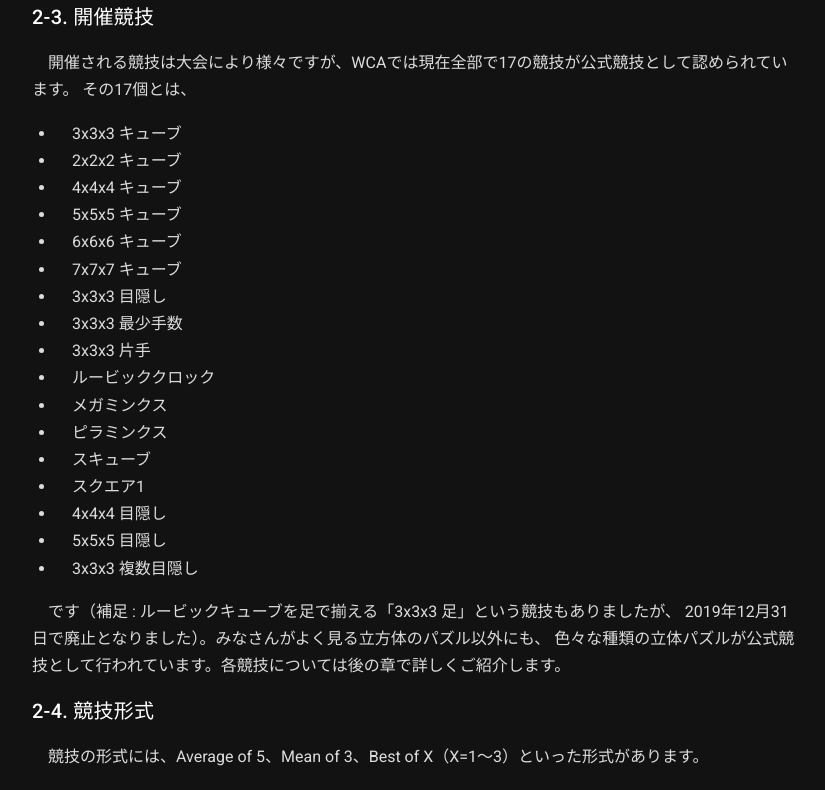
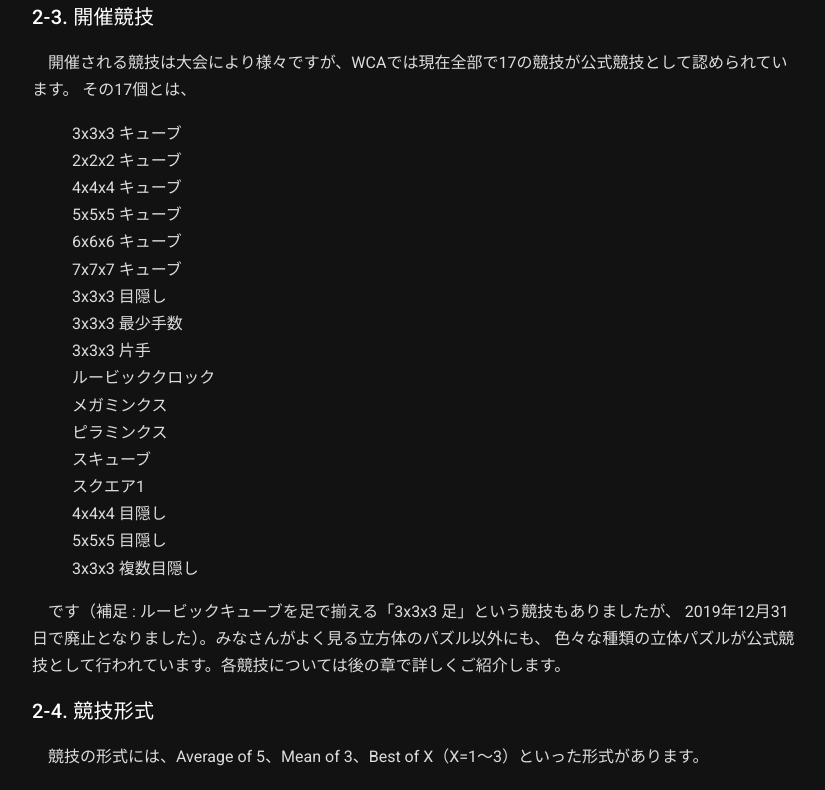
Before and after one commit to roudai/rubiks-book, a Nuxt app: page / in a window 1280 px wide. Shown: the part 2700-3490 px from the top of the page, without its empty margins (225-1050 px from the left). Built offline with nearby package versions, Linux system fonts and the light colour scheme.

Commit message:
ulの点を削除

```diff
--- a/components/TextContent.vue
+++ b/components/TextContent.vue
@@ -989,4 +989,7 @@ h4 {
   margin-top: 1rem;
   margin-bottom: 0.5rem;
 }
+ul {
+  list-style: none;
+}
 </style>
```
